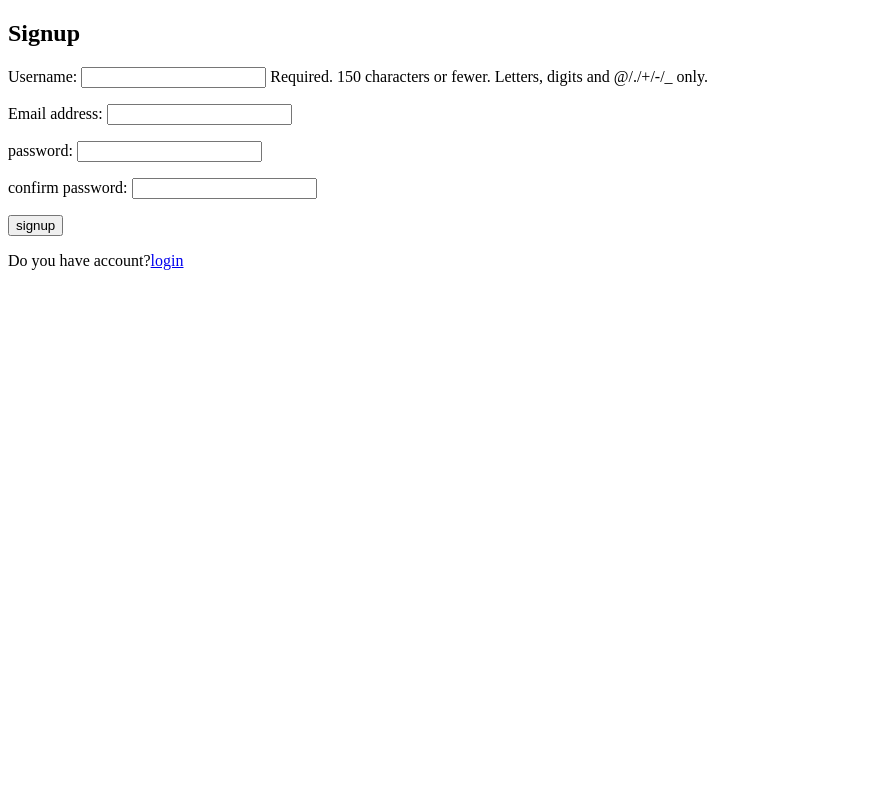
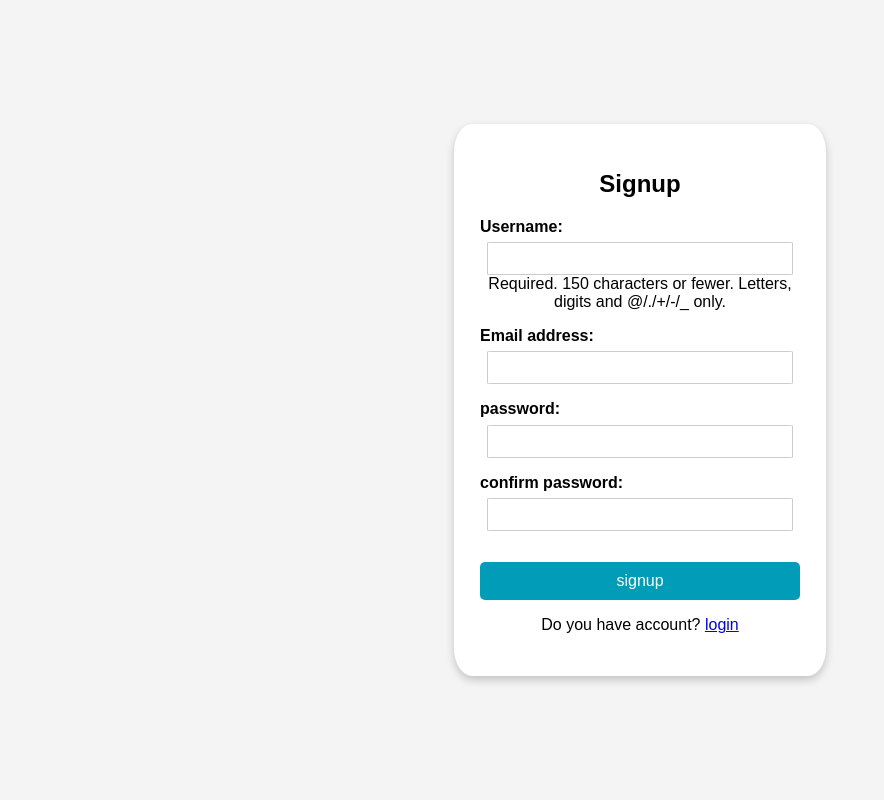
Before and after one commit to smks17/chatttty, a Django app: page /signup/ in a window 1280 px wide. Shown: the whole page, without its empty margins (0-884 px from the left). Run offline with Django 4.2, Linux system fonts and the light colour scheme.

Commit message:
Add login/signup page style css

```diff
--- /dev/null
+++ b/chat/static/css/login-signup.css
@@ -0,0 +1,89 @@
+body {
+    font-family: Arial, sans-serif;
+    background-color: #f4f4f4;
+    display: flex;
+    justify-content: center;
+    align-items: center;
+    height: 100vh;
+    margin: 0;
+}
+
+form {
+    background: white;
+    padding: 2%;
+    border-radius: 5%;
+    box-shadow: 0 4px 8px rgba(0, 0, 0, 0.2);
+    width: 25%;
+    text-align: center;
+}
+
+form label {
+    display: block;
+    margin-top: 2%;
+    font-weight: bold;
+    text-align: left;
+}
+
+form input, form textarea {
+    width: 90%;
+    padding: 8px;
+    margin-top: 2%;
+    border: 1px solid #ccc;
+    border-radius: 2%;
+}
+
+/* Submit button */
+button {
+    margin-top: 15px;
+    width: 100%;
+    padding: 10px;
+    background-color: #009cb8;
+    color: white;
+    border: none;
+    border-radius: 5px;
+    cursor: pointer;
+    font-size: 16px;
+}
+
+/* Button hover effect */
+button:hover {
+    background-color: #006f83;
+}
+
+/* Style for the paragraph */
+.signup-text .login-text{
+    margin-top: 15px;
+    font-size: 14px;
+    color: #555;
+}
+
+/* Style for the signup link */
+.signup-link .login-link{
+    color: #007bff;
+    font-weight: bold;
+    text-decoration: none;
+    transition: color 0.3s ease-in-out;
+}
+
+/* Hover effect */
+.signup-link:hover {
+    color: #0056b3;
+    text-decoration: underline;
+}
+
+/* Style the error box */
+.errorlist {
+    color: #d9534f; /* Red text */
+    background: #f8d7da; /* Light red background */
+    border: 1px solid #d9534f;
+    padding: 4%;
+    border-radius: 4%;
+    margin-bottom: 4%;
+    list-style-type: none;
+}
+
+/* Style each error message */
+.errorlist.nonfield li {
+    margin: 5px 0;
+    font-weight: bold;
+}
--- a/chat/templates/auth/signup.html
+++ b/chat/templates/auth/signup.html
@@ -2,14 +2,16 @@
 <head>
     <meta charset="UTF-8">
     <title>signup</title>
+    {% load static %}
+    <link href="{% static 'css/login-signup.css' %}" rel="stylesheet" type="text/css"/>
 </head>
 <body>
-    <h2>Signup</h2>
     <form method="post">
+        <h2>Signup</h2>
         {% csrf_token %}
         {{ form.as_p }}
         <button type="submit">signup</button>
+        <p class="login-text">Do you have account? <a href="{% url 'login' %}">login</a></p>
     </form>
-    <p>Do you have account?<a href="{% url 'login' %}">login</a></p>
 </body>
 </html>
```
Also changed, not shown: chat/templates/auth/login.html (+4 -9 lines).
